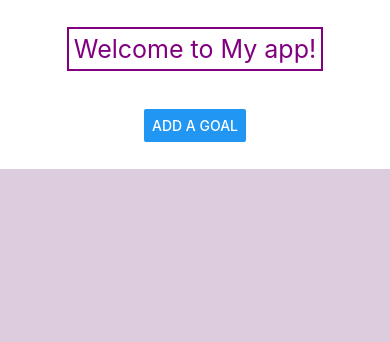
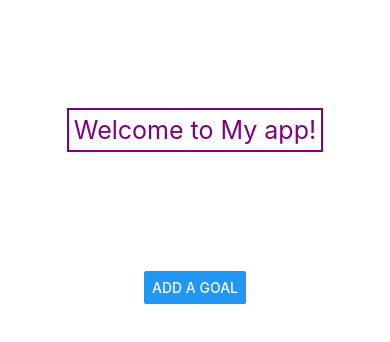
Before and after one commit to Astrid-weiwei/mobile-project, a React Native app: screen / in a window 390 px wide. Shown: the top 342 px of the page. Built offline with nearby package versions, Linux system fonts and the light colour scheme.

Commit message:
In the return() of App.js, use array.map() function to render a <Text> inside a <View> for each goal item.

```diff
--- a/App.js
+++ b/App.js
@@ -40,16 +40,18 @@ export default function App() {
         inputHandler={handleInputData}
         modalVisible={isModalVisible}
       />
-      {/* Display the list of goals */}
-      <View style={styles.bottomView}>
+
+      {/* Rendering the list using FlatList */}
       <FlatList
         data={goals}
         keyExtractor={(item) => item.id}
         renderItem={({ item }) => (
+          <View style={styles.goalItem}>
             <Text style={styles.text}>{item.text}</Text>
+          </View>
         )}
+        contentContainerStyle={styles.contentContainer}
       />
-      </View>
     </SafeAreaView>
   );
 }
@@ -58,13 +60,25 @@ const styles = StyleSheet.create({
   container: {
     flex: 1,
     backgroundColor: "#fff",
-    // alignItems: "center",
-    justifyContent: "center",
   },
   text: {
     color: "purple",
     marginVertical: 5,
   },
-  topView: { flex: 1, alignItems: "center", justifyContent: "space-evenly" },
-  bottomView: { flex: 4, backgroundColor: "#dcd", alignItems: "center" },
+  topView: {
+    flex: 1,
+    alignItems: "center",
+    justifyContent: "space-evenly",
+  },
+  goalItem: {
+    padding: 10,
+    marginVertical: 5,
+    backgroundColor: "#e0e0e0",
+    borderRadius: 10,
+    width: "100%",
+  },
+  contentContainer: {
+    paddingHorizontal: 20,
+    paddingBottom: 20, // Padding at the bottom for better scrolling experience
+  },
 });
```
Lines whose indentation alone changed are shown as unchanged.
